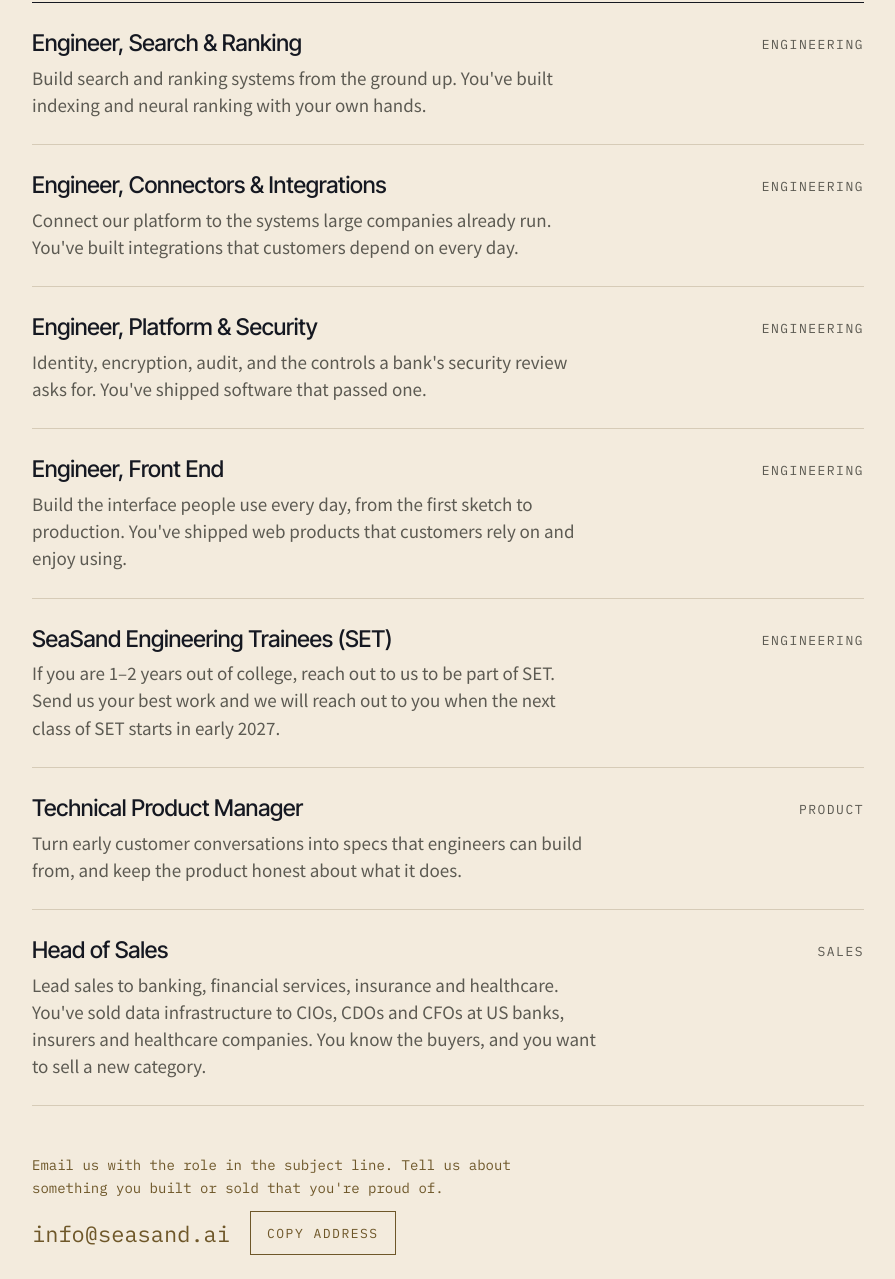
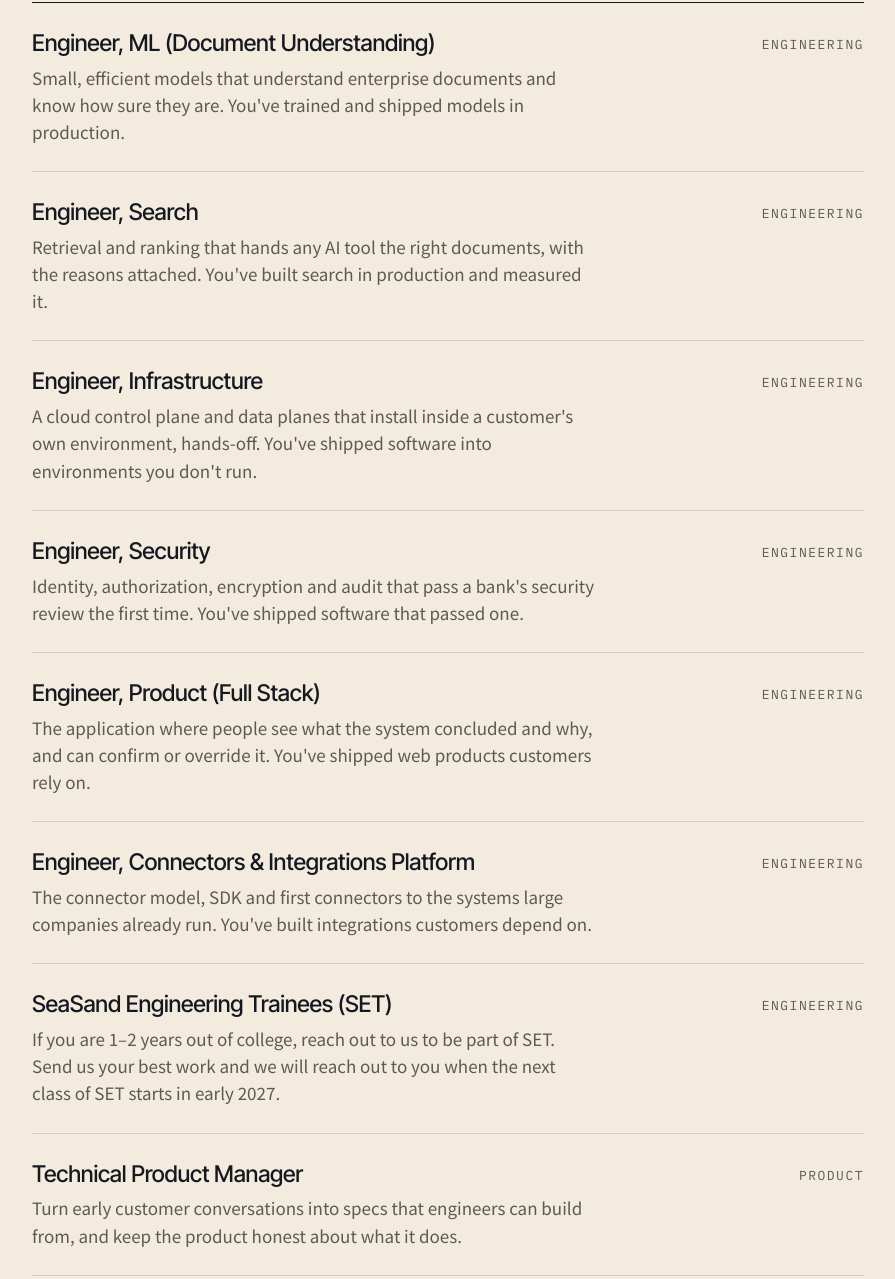
Before and after one commit to anionline/grantha-site, a plain HTML site: page index.html in a window 1280 px wide. Shown: the part 771-2050 px from the top of the page, without its empty margins (328-1223 px from the left). Drawn offline with Linux system fonts and the light colour scheme; animation ran at ten frames a second.

Commit message:
Hiring: Sadish's six engineering roles replace the four; Head of Sales removed (CBO filled). SET and TPM kept (Ani)
Co-Authored-By: Claude Opus 5.5 <noreply@anthropic.com>
Claude-Session: https://claude.ai/code/session_01RSy921qqnfkSxHgkthsN9c

```diff
--- a/index.html
+++ b/index.html
@@ -302,13 +302,14 @@ footer .left { display: flex; flex-wrap: wrap; align-items: center; gap: 12px 20
         <h2 id="hiring-h">We're hiring disruptors.</h2>
         <p class="lede">These are the people who'll build the company. You'll own a whole part of the product or the business. Every role is in the office in the San Francisco Bay Area.</p>
         <ul class="roles">
-          <li class="role"><h3>Engineer, Search &amp; Ranking</h3><p>Build search and ranking systems from the ground up. You've built indexing and neural ranking with your own hands.</p><span class="area">Engineering</span></li>
-          <li class="role"><h3>Engineer, Connectors &amp; Integrations</h3><p>Connect our platform to the systems large companies already run. You've built integrations that customers depend on every day.</p><span class="area">Engineering</span></li>
-          <li class="role"><h3>Engineer, Platform &amp; Security</h3><p>Identity, encryption, audit, and the controls a bank's security review asks for. You've shipped software that passed one.</p><span class="area">Engineering</span></li>
-          <li class="role"><h3>Engineer, Front End</h3><p>Build the interface people use every day, from the first sketch to production. You've shipped web products that customers rely on and enjoy using.</p><span class="area">Engineering</span></li>
+          <li class="role"><h3>Engineer, ML (Document Understanding)</h3><p>Small, efficient models that understand enterprise documents and know how sure they are. You've trained and shipped models in production.</p><span class="area">Engineering</span></li>
+          <li class="role"><h3>Engineer, Search</h3><p>Retrieval and ranking that hands any AI tool the right documents, with the reasons attached. You've built search in production and measured it.</p><span class="area">Engineering</span></li>
+          <li class="role"><h3>Engineer, Infrastructure</h3><p>A cloud control plane and data planes that install inside a customer's own environment, hands-off. You've shipped software into environments you don't run.</p><span class="area">Engineering</span></li>
+          <li class="role"><h3>Engineer, Security</h3><p>Identity, authorization, encryption and audit that pass a bank's security review the first time. You've shipped software that passed one.</p><span class="area">Engineering</span></li>
+          <li class="role"><h3>Engineer, Product (Full Stack)</h3><p>The application where people see what the system concluded and why, and can confirm or override it. You've shipped web products customers rely on.</p><span class="area">Engineering</span></li>
+          <li class="role"><h3>Engineer, Connectors &amp; Integrations Platform</h3><p>The connector model, SDK and first connectors to the systems large companies already run. You've built integrations customers depend on.</p><span class="area">Engineering</span></li>
           <li class="role"><h3>SeaSand Engineering Trainees (SET)</h3><p>If you are 1&ndash;2 years out of college, reach out to us to be part of SET. Send us your best work and we will reach out to you when the next class of SET starts in early 2027.</p><span class="area">Engineering</span></li>
           <li class="role"><h3>Technical Product Manager</h3><p>Turn early customer conversations into specs that engineers can build from, and keep the product honest about what it does.</p><span class="area">Product</span></li>
-          <li class="role"><h3>Head of Sales</h3><p>Lead sales to banking, financial services, insurance and healthcare. You've sold data infrastructure to CIOs, CDOs and CFOs at US banks, insurers and healthcare companies. You know the buyers, and you want to sell a new category.</p><span class="area">Sales</span></li>
         </ul>
         <div class="reach">
           <p>Email us with the role in the subject line. Tell us about something you built or sold that you're proud of.</p>
```
